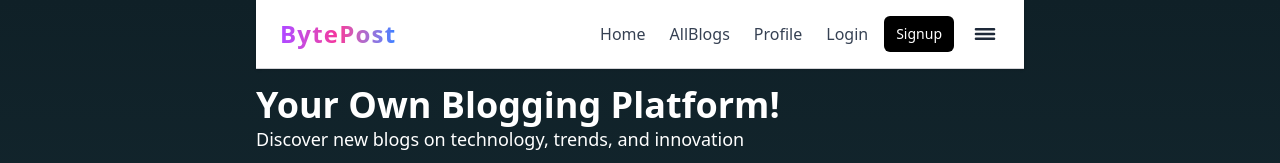
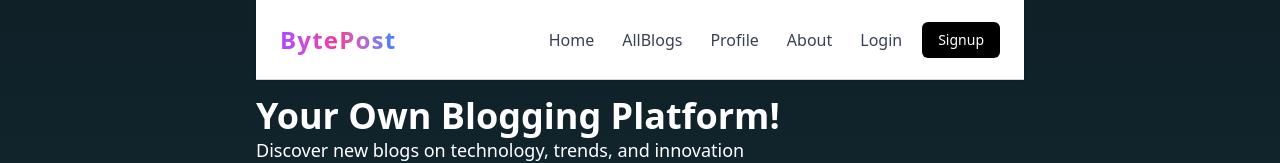
Before and after one commit to diwakaraman/bytepost, a React (Vite) app in the folder client/: page / in a window 1280 px wide. Shown: the top 163 px of the page. Built offline with nearby package versions, Linux system fonts and the light colour scheme.

Commit message:
change the style of navbar

```diff
--- a/client/src/components/Footer/Footer.jsx
+++ b/client/src/components/Footer/Footer.jsx
@@ -28,6 +28,7 @@ const Footer = () => {
             <li><a href="/all-blogs" className="hover:text-yellow-400 transition">All Blogs</a></li>
             <li><a href="/profile" className="hover:text-yellow-400 transition">Profile</a></li>
             <li><a href="/contact" className="hover:text-yellow-400 transition">Contact</a></li>
+            <li><a href="/about" className="hover:text-yellow-400 transition">About</a></li>
           </ul>
         </div>
 
@@ -40,13 +41,13 @@ const Footer = () => {
           </p>
           <p className="text-sm mt-2">Follow us on:</p>
           <div className="flex gap-4 mt-3 text-xl">
-            <a href="#" className="hover:text-yellow-400 transition">
+            <a href="https://www.instagram.com/mr_aman5588/" className="hover:text-yellow-400 transition">
               <FaInstagram />
             </a>
             <a href="#" className="hover:text-yellow-400 transition">
               <FaTwitter />
             </a>
-            <a href="#" className="hover:text-yellow-400 transition">
+            <a href="https://www.linkedin.com/in/aman-diwakar-48527a28b/" className="hover:text-yellow-400 transition">
               <FaLinkedin />
             </a>
           </div>
--- a/client/src/components/Navbar/Navbar.jsx
+++ b/client/src/components/Navbar/Navbar.jsx
@@ -7,14 +7,15 @@ const Navbar = () => {
   const links = [
     { name: "Home", to: "/" },
     { name: "AllBlogs", to: "/all-blogs" },
-    { name: "Profile", to: "/Profile" },
-    { name: "Login", to: "/Login" },
+    { name: "Profile", to: "/profile" },
+    { name: "About", to: "/about" },
+    { name: "Login", to: "/login" },
   ];
 
   const [MobileNav, setMobileNav] = React.useState(false);
 
   return (
-    <nav className="relative flex items-center justify-between py-4 px-6 border-b border-zinc-300 bg-white shadow">
+    <nav className="relative h-20 flex items-center justify-between px-6 border-b border-zinc-300 bg-white shadow z-50">
 
 
       <div className="text-2xl font-extrabold bg-gradient-to-r from-purple-500 via-pink-500 to-blue-500 text-transparent bg-clip-text tracking-wider">
@@ -22,12 +23,12 @@ const Navbar = () => {
       </div>
 
 
-      <div className="w-4/6 flex items-center justify-end gap-2">
+      <div className="hidden md:flex items-center gap-3">
         {links.map((item, i) => (
           <Link
             key={i}
             to={item.to}
-            className="px-2 py-1 rounded-md text-gray-700 font-medium hover:bg-blue-100 hover:text-blue-600 transition-all duration-300"
+            className="px-2 py-1  rounded-md text-gray-700 font-medium hover:bg-blue-100 hover:text-blue-600 transition"
           >
             {item.name}
           </Link>
@@ -35,44 +36,42 @@ const Navbar = () => {
 
         <Link
           to="/signup"
-          className="px-3 py-2 bg-black text-white text-sm rounded-md hover:bg-blue-600 transition-all duration-300"
+          className="px-4 py-2 bg-black text-white text-sm rounded-md hover:bg-blue-600 transition"
         >
           Signup
         </Link>
-
-
-        <div className="flex items-center justify-end">
-          <button
-            className="text-3xl text-gray-800 ml-2"
-            onClick={() => setMobileNav(!MobileNav)}
-          >
-            <IoReorderThree />
-          </button>
-        </div>
       </div>
 
 
+      <button
+        className="md:hidden text-4xl text-gray-800"
+        onClick={() => setMobileNav(true)}
+      >
+        <IoReorderThree />
+      </button>
+
+
       <div
-        className={`fixed top-0 left-0 nav-bg h-screen w-full bg-white/90 backdrop-blur-md p-8 z-40 ${
-          MobileNav ? "translate-y-0 flex flex-col" : "translate-y-[-100%]"
+        className={`fixed inset-0 bg-black/40 backdrop-blur-md p-8 z-40 ${
+          MobileNav ? "translate-y-0" : "-translate-y-full"
         } transition-all duration-300`}
       >
-        <div className="w-full flex justify-end">
+        <div className="flex justify-end">
           <button
-            className="text-3xl text-gray-800"
+            className="text-3xl"
             onClick={() => setMobileNav(false)}
           >
             <RxCross2 />
           </button>
         </div>
 
-        <div className="h-full flex flex-col items-center justify-center">
+        <div className="h-full flex flex-col items-center justify-center space-y-8">
           {links.map((item, i) => (
             <Link
               key={i}
               to={item.to}
               onClick={() => setMobileNav(false)}
-              className="mb-8 text-4xl font-semibold hover:text-blue-600 transition duration-300"
+              className="text-4xl font-semibold hover:text-blue-600 transition"
             >
               {item.name}
             </Link>
@@ -81,7 +80,7 @@ const Navbar = () => {
           <Link
             to="/signup"
             onClick={() => setMobileNav(false)}
-            className="text-2xl bg-black px-8 py-4 text-white rounded-lg hover:bg-blue-600 transition-all duration-300"
+            className="text-2xl bg-black px-8 py-4 text-white rounded-lg hover:bg-blue-600 transition"
           >
             Signup
           </Link>
```
